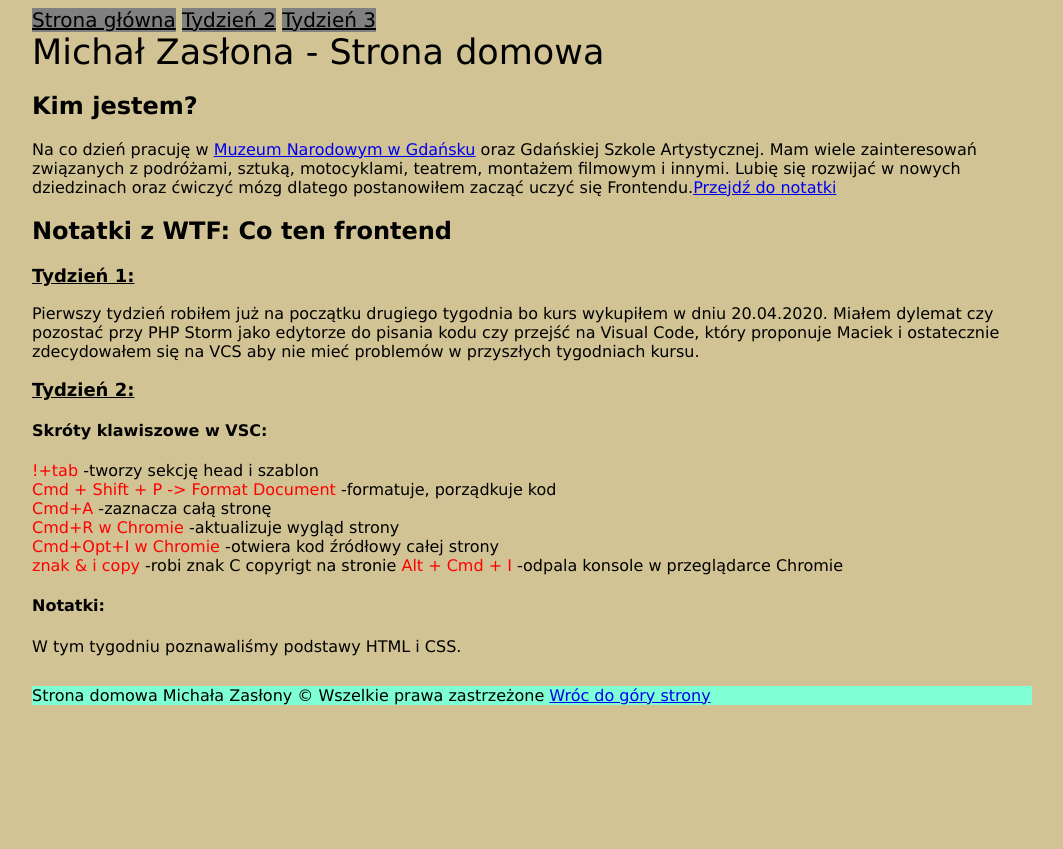
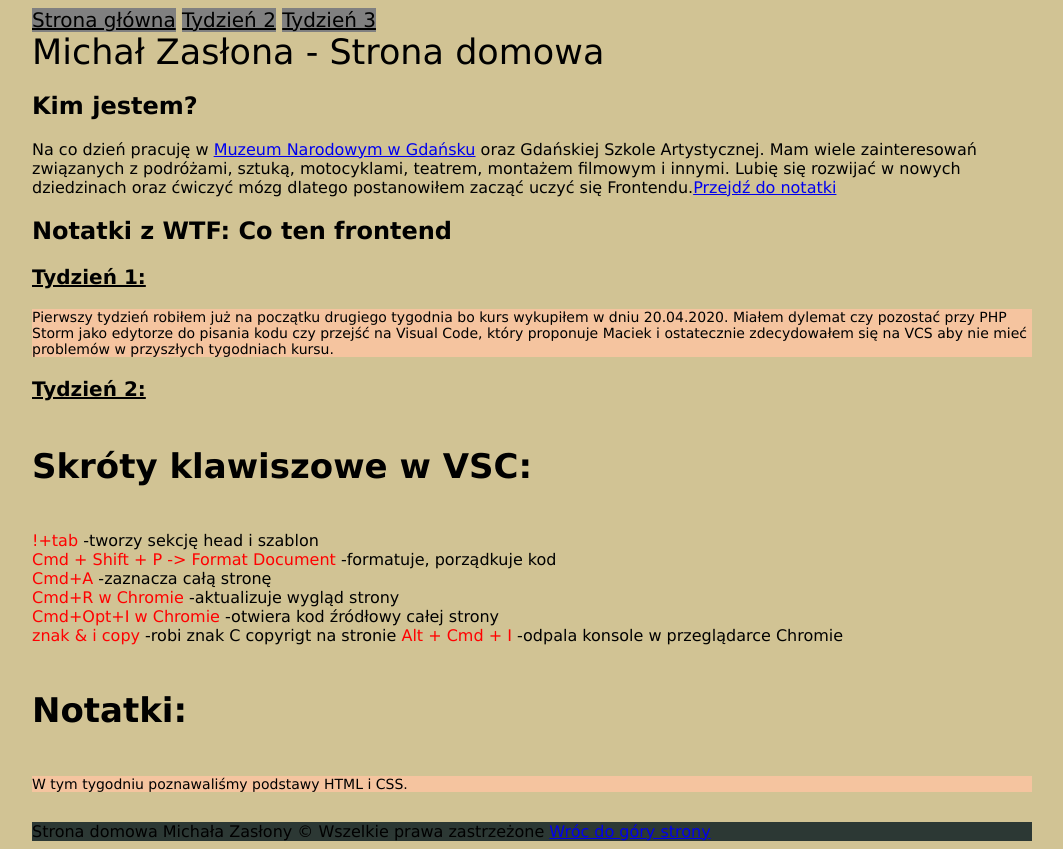
Before and after one commit to michalzaslona/homepage, a plain HTML site: page index.html in a window 1280 px wide. Shown: the whole page, without its empty margins (108-1171 px from the left). Before the commit the page ends 800 px from the top, so only its background shows below. Drawn offline with Linux system fonts and the light colour scheme.

Commit message:
header size change

```diff
--- a/style.css
+++ b/style.css
@@ -17,16 +17,16 @@ header {
 
 footer {
     margin-top: 30px;
-    background-color: aquamarine;
+    background-color: rgb(44, 56, 52);
 }
 
 h3 {
-    font-size: 18px;
+    font-size: 20px;
     text-decoration: underline;
 }
 
 h4 {
-    font-size: 16px;
+    font-size: 34px;
 }
 
 p.tresc_skroty {
@@ -34,7 +34,7 @@ p.tresc_skroty {
     background-color: #e0c8b6;
 }
 
-.tresc_notatki {
+.tresc-notatki {
     font-size: 14px;
     background-color: #f5c49f;
 }
```
